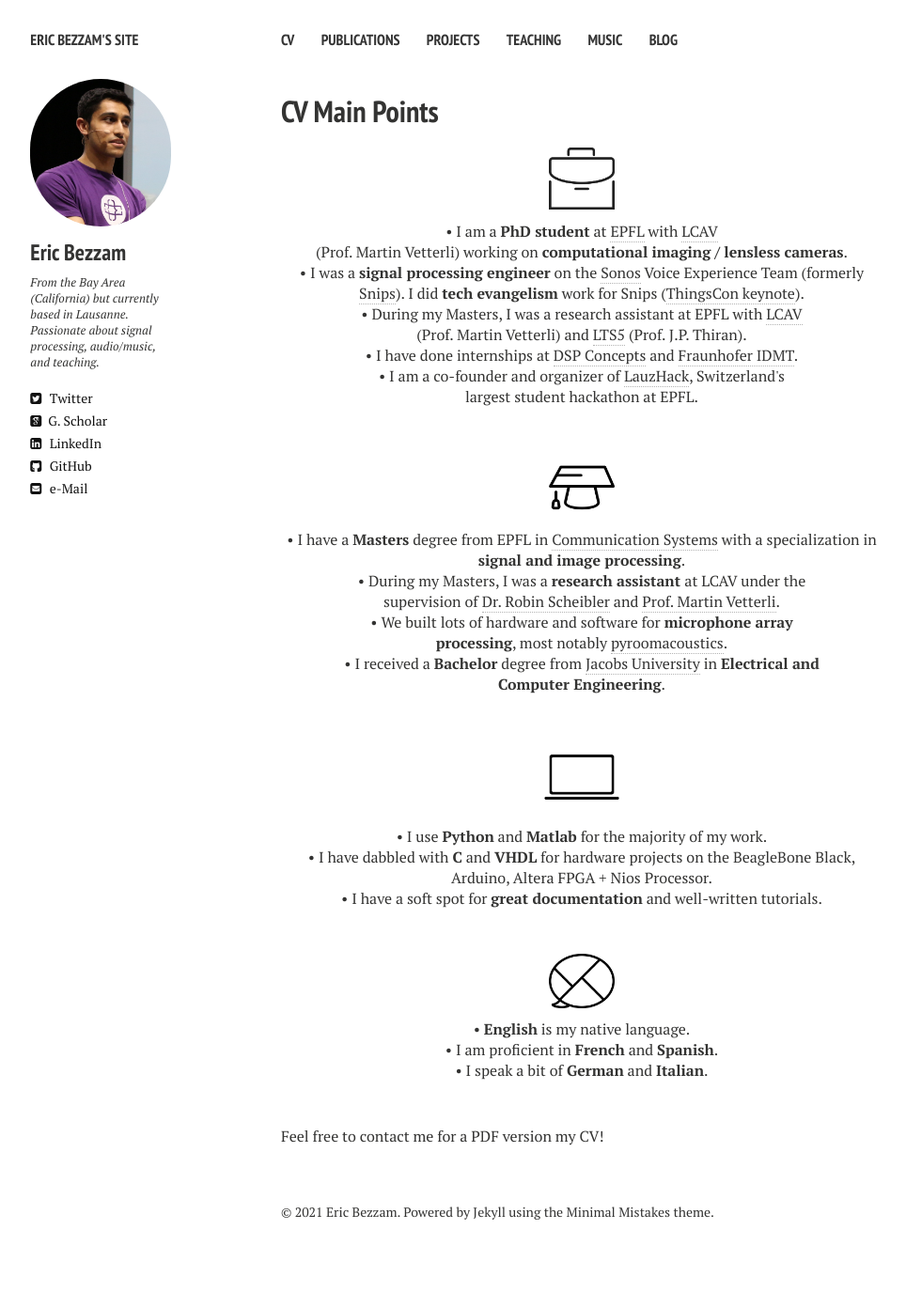
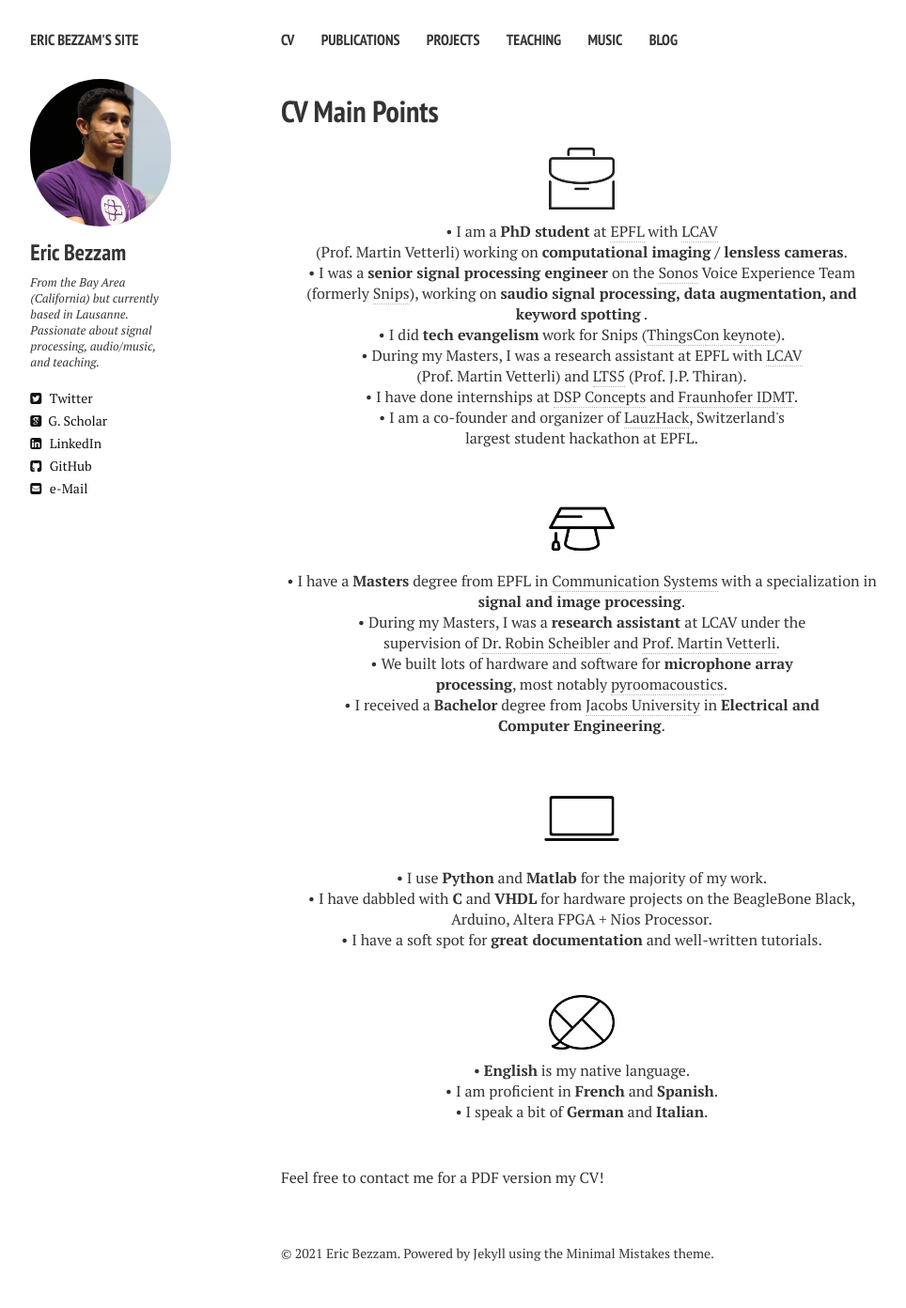
Before and after one commit to ebezzam/ebezzam.github.io, a Jekyll site: the page built from cv.md, in a window 1280 px wide. Shown: the whole page at 94% size, without its empty margins (21-985 px from the left). Built offline with Jekyll 4.4.1, drawn with Linux system fonts in a browser that asks for light colours; nearby versions of some CDN libraries; before the commit the page ends 1348 px from its top, so only the background shows below that.

Commit message:
update cv.

```diff
--- a/_layouts/cv.html
+++ b/_layouts/cv.html
@@ -46,7 +46,8 @@
     <div class="article-wrap">
     <p align="center" class=bottom-small><img src="{{ site.url }}/images/CV/business.png" alt="Work Experience" width="70" height="70"></p>
     <p align="center">&#8226 I am a <strong>PhD student</strong> at <a href="https://www.epfl.ch/" target="_blank">EPFL</a> with <a href="https://lcav.epfl.ch/" target="_blank">LCAV</a><br />(Prof. Martin Vetterli) working on <strong>computational imaging / lensless cameras</strong>.</p>
-    <p align="center">&#8226 I was a <strong>signal processing engineer</strong> on the <a href="https://www.sonos.com" target="_blank">Sonos</a> Voice Experience Team (formerly <a href="https://snips.ai/" target="_blank">Snips</a>). I did <strong>tech evangelism</strong> work for Snips (<a href="https://www.youtube.com/watch?v=HzGce_WjhEA" target="_blank">ThingsCon keynote</a>).</p>
+    <p align="center">&#8226 I was a <strong>senior signal processing engineer</strong> on the <a href="https://www.sonos.com" target="_blank">Sonos</a> Voice Experience Team (formerly <a href="https://snips.ai/" target="_blank">Snips</a>), working on <strong>saudio signal processing, data augmentation, and keyword spotting</strong> .</p>
+     <p align="center">&#8226 I did <strong>tech evangelism</strong> work for Snips (<a href="https://www.youtube.com/watch?v=HzGce_WjhEA" target="_blank">ThingsCon keynote</a>).</p>
     <p align="center">&#8226 During my Masters, I was a research assistant at EPFL with <a href="https://lcav.epfl.ch/" target="_blank">LCAV</a><br />(Prof. Martin Vetterli) and <a href="https://lts5www.epfl.ch/index.html" target="_blank">LTS5</a> (Prof. J.P. Thiran).</p>
     <p align="center">&#8226 I have done internships at <a href="https://dspconcepts.com/" target="_blank">DSP Concepts</a> and <a href="https://www.idmt.fraunhofer.de/en.html" target="_blank">Fraunhofer IDMT</a>.</p>
     <p align="center">&#8226 I am a co-founder and organizer of <a href="http://lauzhack.com/" target="_blank">LauzHack</a>,
```
